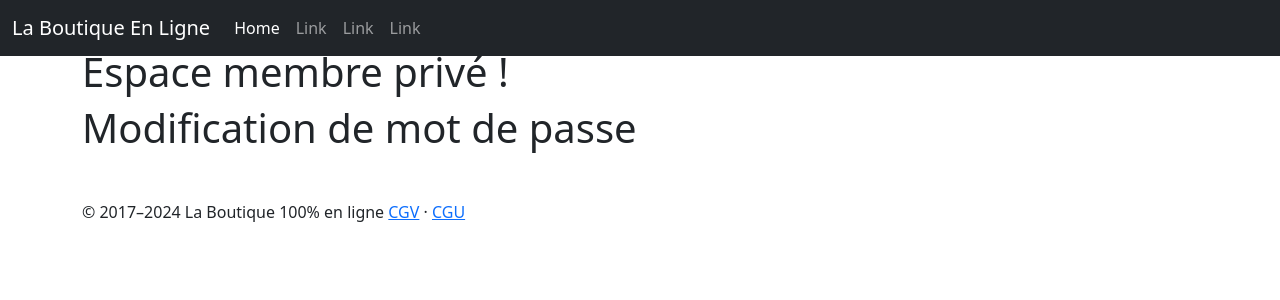
After one commit to Adamsad97/Projet_M1S1_Symfony, a Symfony app: template templates/account/password.html.twig in a window 1280 px wide. The commit adds this page. Shown: the top 300 px of the page. Run offline with Twig, Linux system fonts and the light colour scheme; the template is opened without the code that fills it, so the values that code supplies are empty; some libraries are stand-ins or nearby versions.

```diff
--- a/templates/account/index.html.twig
+++ b/templates/account/index.html.twig
@@ -5,5 +5,6 @@
     <div class="container my-5">
         <h1>Espace membre privé</h1>
         <a href="{{ path('app_logout') }}">Me déconnecter</a>
+        <a  href="{{ path('app_account_modify_pwd') }}">Modifier mon mot de passe</a>
     </div>
 {% endblock %}
--- /dev/null
+++ b/templates/account/password.html.twig
@@ -0,0 +1,9 @@
+{% extends 'base.html.twig' %}
+
+{% block body %}
+    <div class="container my-5">
+        <h1>Espace membre privé !</h1>
+        <h1>Modification de mot de passe</h1>
+       {# Affichage du formulaire pour modifier le mot de passe #}
+    </div>
+{% endblock %}
--- a/templates/base.html.twig
+++ b/templates/base.html.twig
@@ -12,7 +12,8 @@
 
     <!-- Custom styles for this template -->
     <link href="{{ asset('assets/css/carousel.css')}}" rel="stylesheet">
-    <link href="{{ asset('assets/css/custom.css')}}" rel="stylesheet">
+    <link href="{{ asset('assets/css/custom.css') }}" rel="stylesheet">
+
     <script src="https://unpkg.com/feather-icons"></script>
 </head>
 <body>
@@ -20,7 +21,7 @@
 <header data-bs-theme="dark">
     <nav class="navbar navbar-expand-md navbar-dark fixed-top bg-dark">
         <div class="container-fluid">
-            <a class="navbar-brand" href="#">La Boutique En Ligne</a>
+            <a class="navbar-brand" href="{{ path('app_home')}}">La Boutique En Ligne</a>
             <button class="navbar-toggler" type="button" data-bs-toggle="collapse" data-bs-target="#navbarCollapse" aria-controls="navbarCollapse" aria-expanded="false" aria-label="Toggle navigation">
                 <span class="navbar-toggler-icon"></span>
             </button>
@@ -58,7 +59,7 @@
 
     <!-- FOOTER -->
     <footer class="container">
-        <p>&copy; 2017–2024 La Boutique Française <a href="#">CGV</a> &middot; <a href="#">CGU</a></p>
+        <p>&copy; 2017–2024 La Boutique 100% en ligne <a href="#">CGV</a> &middot; <a href="#">CGU</a></p>
     </footer>
 </main>
 
--- a/templates/login/index.html.twig
+++ b/templates/login/index.html.twig
@@ -18,9 +18,8 @@
             {# Rédirection sur la page espace membre privé quand on est connecté app_account#}
         <input type="hidden" name="_target_path" value="{{ path('app_account') }}">
 
-            <button class="btn btn-success mt-2" type="submit">Me connecter</button> <br>
-            <h10>Vous n'avez pas de compte ?</h10>
-            <a href="{{ path('app_register') }}">Créer un compte</a>
+            <button class="btn btn-success mt-2 mb-3" type="submit">Me connecter</button>
+            <p>Vous n'avez pas de compte ? <a href="{{ path('app_register') }}">Créer un compte ici</a>.</p>
         </form>
     </div>
 {% endblock %}
```
Also changed, not shown: src/Controller/AccountController.php (+9 -0 lines).
